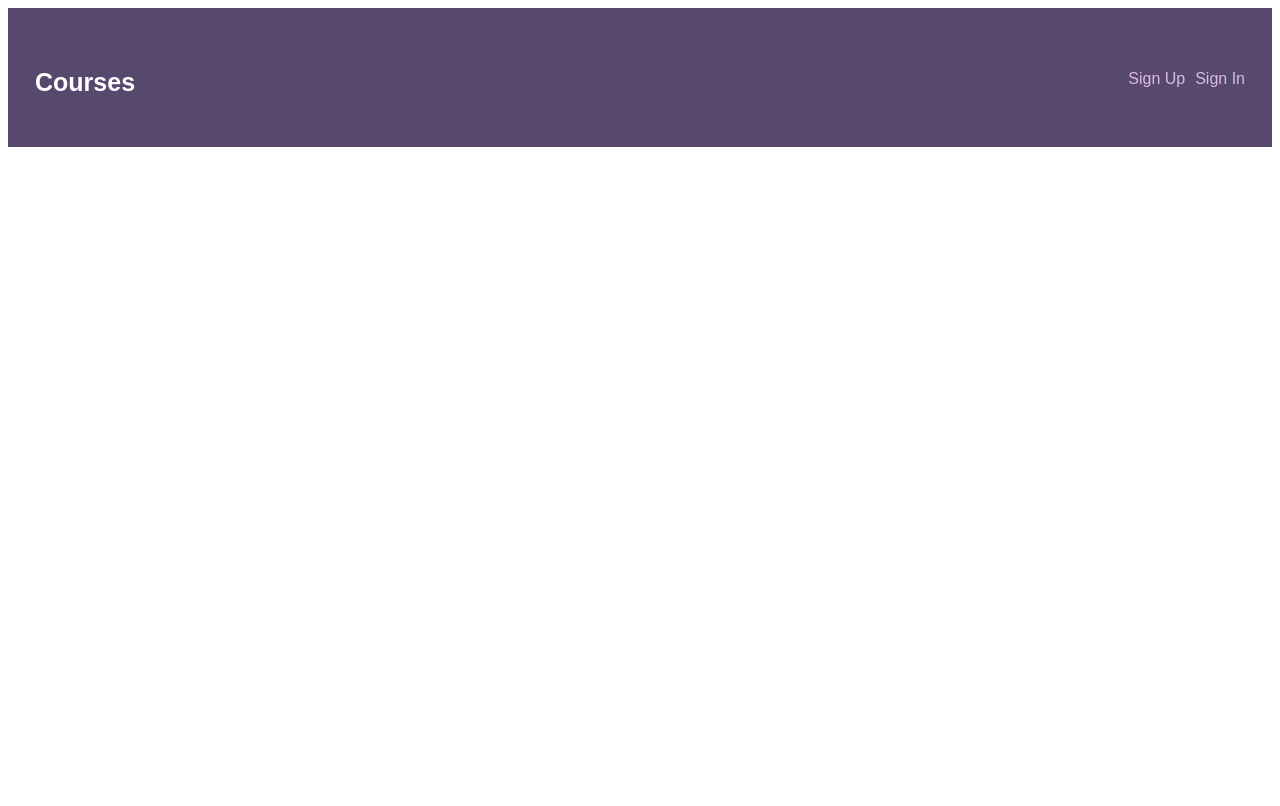
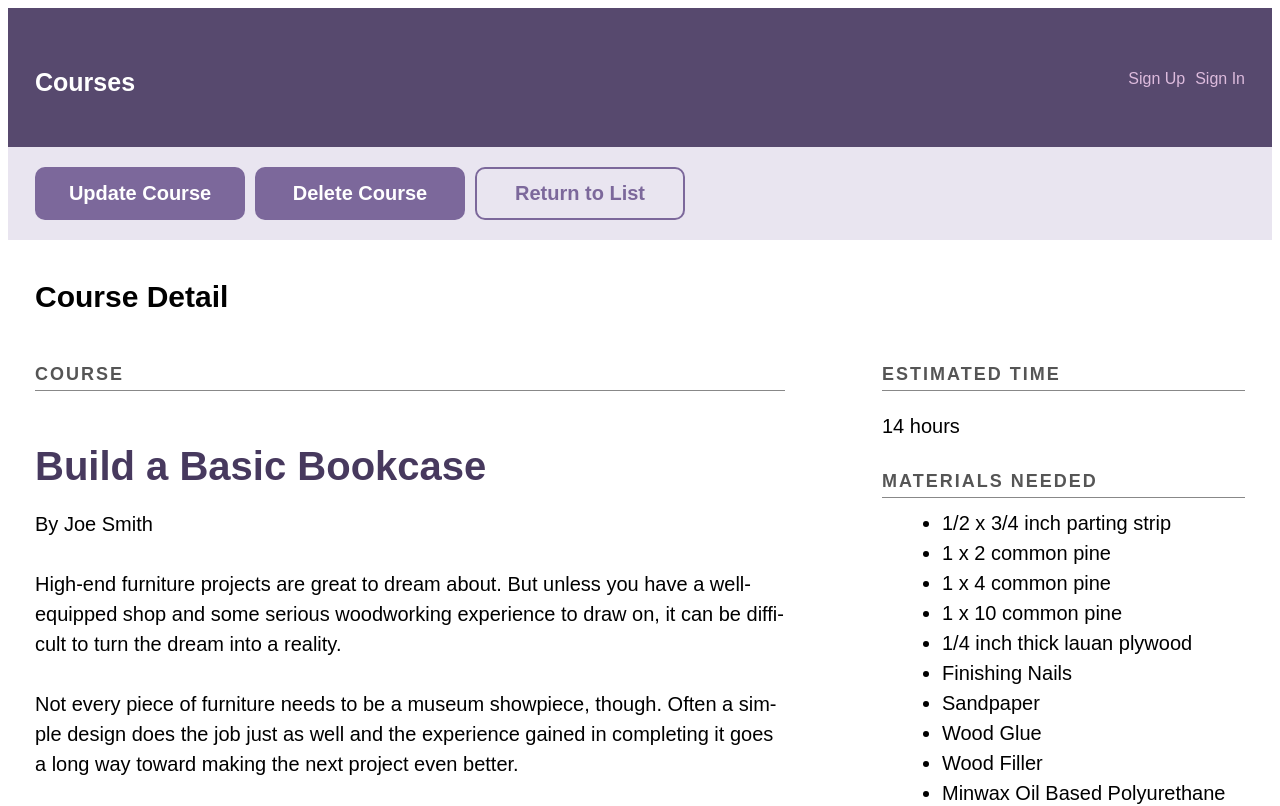
Before and after one commit to kortiz47/td-project-10, a React (Create React App) app in the folder client/: page /courses/1 in a window 1280 px wide. Shown: the top 806 px of the page. Built offline with nearby package versions, Linux system fonts and the light colour scheme; no server answers.

Commit message:
Course Detail component and route added and functional

```diff
--- a/client/src/App.js
+++ b/client/src/App.js
@@ -7,6 +7,7 @@
 import Courses from './components/Courses';
 import CreateCourse from './components/CreateCourse';
 import UpdateCourse from './components/UpdateCourse';
+import CourseDetail from './components/CourseDetail';
 
 
 const App = () => {
@@ -30,7 +31,7 @@
         <Route path='/' element={<Courses />} />
         <Route path='/courses/create' element={<CreateCourse />}/>
         <Route path='/courses/:id/update' element={<UpdateCourse />}/>
-        <Route path='/courses/:id'/>
+        <Route path='/courses/:id' element={<CourseDetail />}/>
         <Route path='/signin'/>
         <Route path='/signup'/>
         <Route path='/signout'/>
--- /dev/null
+++ b/client/src/components/CourseDetail.js
@@ -0,0 +1,58 @@
+const CourseDetail = () =>{
+    return(
+        <main>
+            <div class="actions--bar">
+                <div class="wrap">
+                    <a class="button" href="update-course.html">Update Course</a>
+                    <a class="button" href="#">Delete Course</a>
+                    <a class="button button-secondary" href="index.html">Return to List</a>
+                </div>
+            </div>
+
+            <div class="wrap">
+                <h2>Course Detail</h2>
+                <form>
+                    <div class="main--flex">
+                        <div>
+                            <h3 class="course--detail--title">Course</h3>
+                            <h4 class="course--name">Build a Basic Bookcase</h4>
+                            <p>By Joe Smith</p>
+
+                            <p>High-end furniture projects are great to dream about. But unless you have a well-equipped shop and some serious woodworking experience to draw on, it can be difficult to turn the dream into a reality.</p>
+
+                            <p>Not every piece of furniture needs to be a museum showpiece, though. Often a simple design does the job just as well and the experience gained in completing it goes a long way toward making the next project even better.</p>
+
+                            <p>Our pine bookcase, for example, features simple construction and it's designed to be built with basic woodworking tools. Yet, the finished project is a worthy and useful addition to any room of the house. While it's meant to rest on the floor, you can convert the bookcase to a wall-mounted storage unit by leaving off the baseboard. You can secure the cabinet to the wall by screwing through the cabinet cleats into the wall studs.</p>
+
+                            <p>We made the case out of materials available at most building-supply dealers and lumberyards, including 1/2 x 3/4-in. parting strip, 1 x 2, 1 x 4 and 1 x 10 common pine and 1/4-in.-thick lauan plywood. Assembly is quick and easy with glue and nails, and when you're done with construction you have the option of a painted or clear finish.</p>
+
+                            <p>As for basic tools, you'll need a portable circular saw, hammer, block plane, combination square, tape measure, metal rule, two clamps, nail set and putty knife. Other supplies include glue, nails, sandpaper, wood filler and varnish or paint and shellac.</p>
+
+                            <p>The specifications that follow will produce a bookcase with overall dimensions of 10 3/4 in. deep x 34 in. wide x 48 in. tall. While the depth of the case is directly tied to the 1 x 10 stock, you can vary the height, width and shelf spacing to suit your needs. Keep in mind, though, that extending the width of the cabinet may require the addition of central shelf supports.</p>
+                        </div>
+                        <div>
+                            <h3 class="course--detail--title">Estimated Time</h3>
+                            <p>14 hours</p>
+
+                            <h3 class="course--detail--title">Materials Needed</h3>
+                            <ul class="course--detail--list">
+                                <li>1/2 x 3/4 inch parting strip</li>
+                                <li>1 x 2 common pine</li>
+                                <li>1 x 4 common pine</li>
+                                <li>1 x 10 common pine</li>
+                                <li>1/4 inch thick lauan plywood</li>
+                                <li>Finishing Nails</li>
+                                <li>Sandpaper</li>
+                                <li>Wood Glue</li>
+                                <li>Wood Filler</li>
+                                <li>Minwax Oil Based Polyurethane</li>
+                            </ul>
+                        </div>
+                    </div>
+                </form>
+            </div>
+        </main>
+    )
+}
+
+export default CourseDetail;
```
